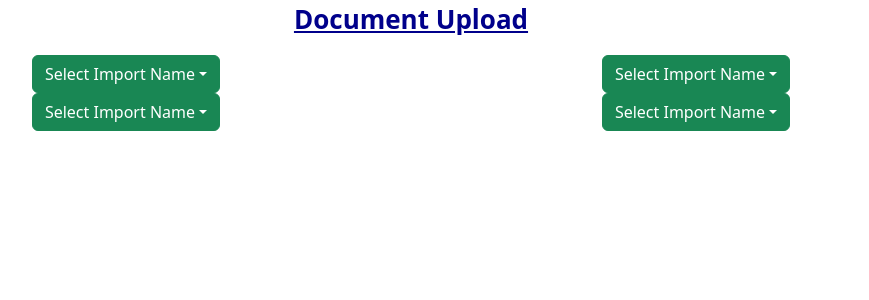
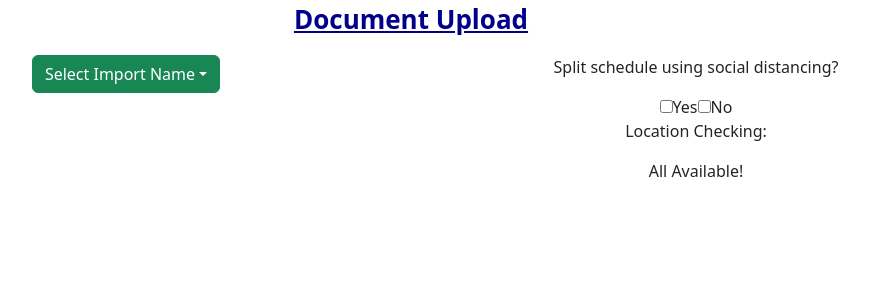
Before and after one commit to sodastereo87/Mockup, a React (Create React App) app: page / in a window 1280 px wide. Shown: the top 300 px of the page, without its empty margins (229-1098 px from the left). Built offline with nearby package versions, Linux system fonts and the light colour scheme.

Commit message:
adding some functionality

```diff
--- a/src/App.tsx
+++ b/src/App.tsx
@@ -4,6 +4,7 @@ import Row from 'react-bootstrap/Row';
 import Col from 'react-bootstrap/Col';
 import './App.css';
 import DropDown from './components/dropdown';
+import Question from './components/checkbox';
 
 function App() {
   return (
@@ -23,7 +24,7 @@ function App() {
           </Col>
           <Col>
             <div>
-              <DropDown />
+            <Question question="Split schedule using social distancing?" />
             </div>
           </Col>
         </Row>
@@ -31,12 +32,13 @@ function App() {
         <Row>
           <Col>
             <div>
-              <DropDown />
+
             </div>
           </Col>
           <Col>
             <div>
-              <DropDown />
+             <p>Location Checking:</p>
+             <p>All Available!</p>
             </div>
           </Col>
         </Row>
--- /dev/null
+++ b/src/components/checkbox.tsx
@@ -0,0 +1,44 @@
+import React, { useState } from 'react';
+
+interface QuestionProps {
+  question: string;
+}
+
+const Question: React.FC<QuestionProps> = ({ question }) => {
+  const [isCheckedYes, setCheckedYes] = useState(false);
+  const [isCheckedNo, setCheckedNo] = useState(false);
+
+  const handleCheckboxChange = (option: 'yes' | 'no') => {
+    if (option === 'yes') {
+      setCheckedYes(!isCheckedYes);
+      setCheckedNo(false);
+    } else {
+      setCheckedNo(!isCheckedNo);
+      setCheckedYes(false);
+    }
+  };
+
+  return (
+    <div>
+      <p>{question}</p>
+      <label>
+        <input
+          type="checkbox"
+          checked={isCheckedYes}
+          onChange={() => handleCheckboxChange('yes')}
+        />
+        Yes
+      </label>
+      <label>
+        <input
+          type="checkbox"
+          checked={isCheckedNo}
+          onChange={() => handleCheckboxChange('no')}
+        />
+        No
+      </label>
+    </div>
+  );
+};
+
+export default Question;
```
Also changed, not shown: src/components/draganddrop.tsx (added).
